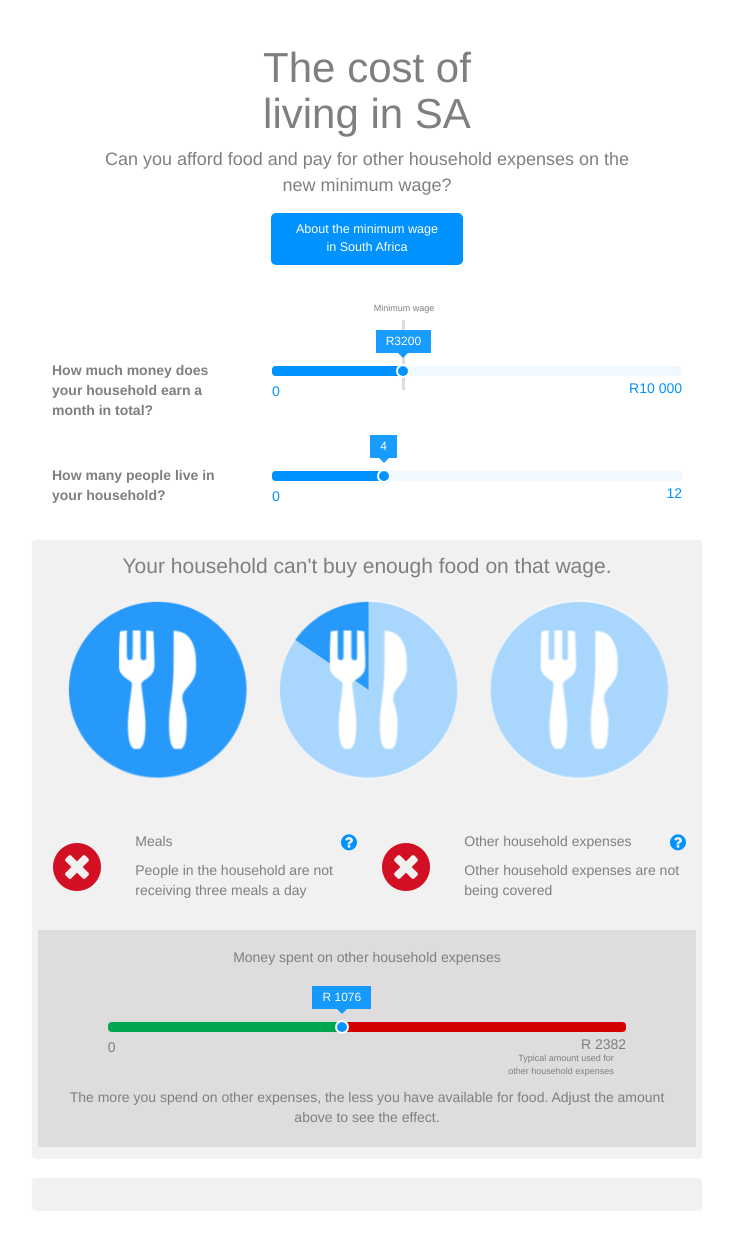
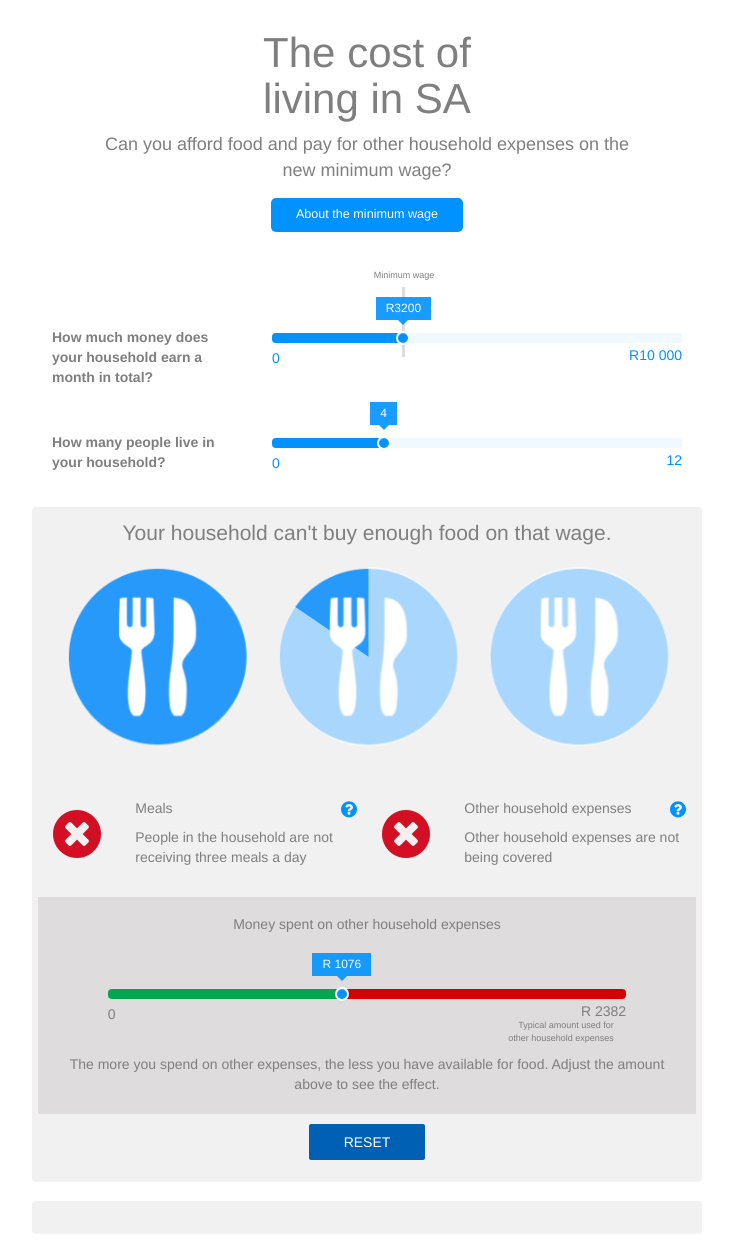
Before and after one commit to OpenUpSA/minimum-wage, a Jekyll site: the page built from index.html, in a window 1280 px wide. Shown: the whole page, without its empty margins (273-1006 px from the left). Built offline with Jekyll 4.4.1, drawn with Linux system fonts in a browser that asks for light colours; before the commit the page ends 1230 px from its top, so only the background shows below that; part of the change alters nothing that is shown.

Commit message:
Reset button

```diff
--- a/css/app.scss
+++ b/css/app.scss
@@ -32,7 +32,7 @@ $bar-red: #D40000;
 
   .jumbotron {
     background-color: #fff;
-    margin-top: 15px;
+    margin-top: 0;
     margin-bottom: 0px;
     padding-top: 10px;
     padding-bottom: 10px;
@@ -177,6 +177,15 @@ $bar-red: #D40000;
 
 }
 
+#reset {
+  color: #fff;
+  background-color: $dark-blue;
+  border-radius: 2px;
+  padding: 8px 35px;
+  border: none;
+  text-transform : uppercase;
+}
+
 // Slider
 
 .slider-row {
@@ -251,12 +260,6 @@ $bar-red: #D40000;
     margin-left: 4px;
   }
 
-  // &.other-expenses-available {
-  //   background-color: $grey;
-  //   margin-left: -1px;
-  //   margin-top: -5px;
-  //   height: 55px;
-  // }
 }
 
 .slider-stroke-label {
@@ -269,11 +272,6 @@ $bar-red: #D40000;
     left: 32%;
     margin-left: -24px;
   }
-
-  // &.other-expenses-available {
-  //   margin-left: -40px;
-  //   margin-top: 55px;
-  // }
 
   &.other-expenses-required {
     right: 5%;
--- a/index.html
+++ b/index.html
@@ -18,7 +18,8 @@ extra_css:
     <div class="jumbotron">
       <h1>The cost of <br> living in SA</h1>
       <p class="lead">Can you afford food and pay for other household expenses on the new minimum wage?</p>
-      <p><a class="btn intro-info" role="button">About the minimum wage <br> in South Africa</a></p>
+      <p><a class="btn intro-info" role="button">About the minimum wage</a></p>
+
     </div>
 
     <div id="intro-info" class="panel extra-info">
@@ -177,9 +178,9 @@ extra_css:
         </div>
       </div>
 
+      <h5 class="text-center"><a class="btn" id="reset" role="button">Reset</a></h5>
+
     </div>
-
-
 
     <div id="footer" class="panel">
       <div id="credits"></div>
--- a/js/app.js
+++ b/js/app.js
@@ -51,6 +51,10 @@ $(window).on('load', function() {
       $('#meal-options-info').find('#' + e.currentTarget.id).slideToggle();
       $('#meal-options-info').find('#' + e.currentTarget.id).siblings().slideUp();
       pymChild.sendHeight();
+    });
+
+    $('#reset').on('click', function(e) {
+      household.reset();
     });
 
     function Household() {
@@ -155,6 +159,25 @@ $(window).on('load', function() {
         drawSummary();
       };
 
+      self.reset = function() {
+        self.income = 3200;
+        self.members = 4;
+        self.mealOption = 1;
+
+        self.percIncomeForFood = getPercIncomeForFood();
+        self.typicalExpenditure = calcTypicalExpenditure();
+        updateCosts();
+
+        resetIncomeSlider();
+        resetMemberSlider();
+        resetMealOptions();
+
+        drawSummary();
+        drawExpenseSlider();
+
+        meals.updateMealsADay();
+      };
+
       function numberInRange(num, min, max) {
         return num >= min && num <= max;
       }
@@ -250,6 +273,24 @@ $(window).on('load', function() {
           .slider('setAttribute', 'max', self.typicalExpenditure)
           .slider('refresh')
           .slider('relayout');
+      }
+
+      function resetIncomeSlider () {
+        self.incomeSlider
+          .slider('setAttribute', 'value', self.income)
+          .slider('refresh')
+          .slider('relayout');
+      }
+
+      function resetMemberSlider () {
+        self.memberSlider
+          .slider('setAttribute', 'value', self.members)
+          .slider('refresh')
+          .slider('relayout');
+      }
+
+      function resetMealOptions() {
+        $('input[name="meal-option"]').filter('[value="1"]').click();
       }
 
     }
```
